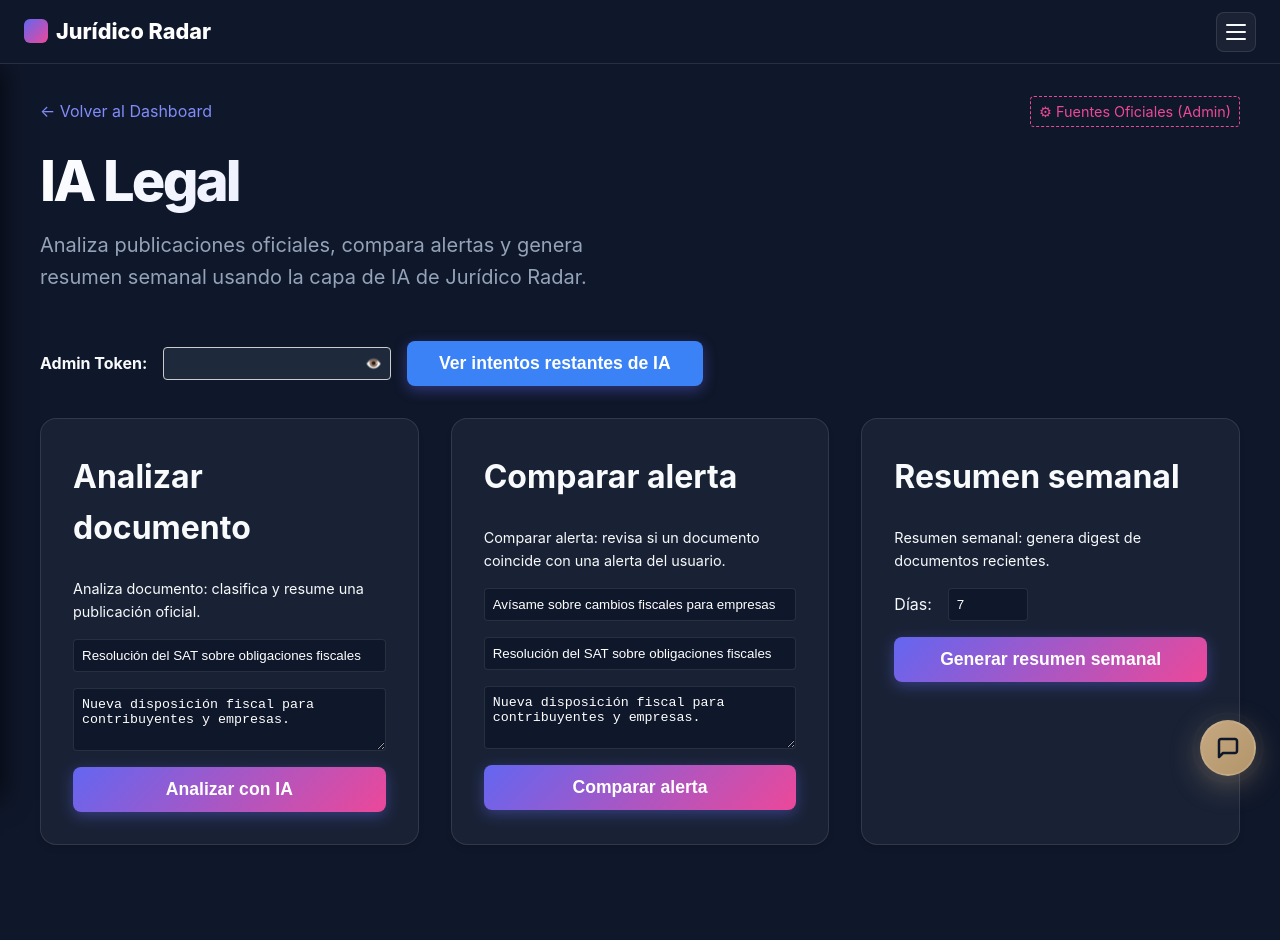
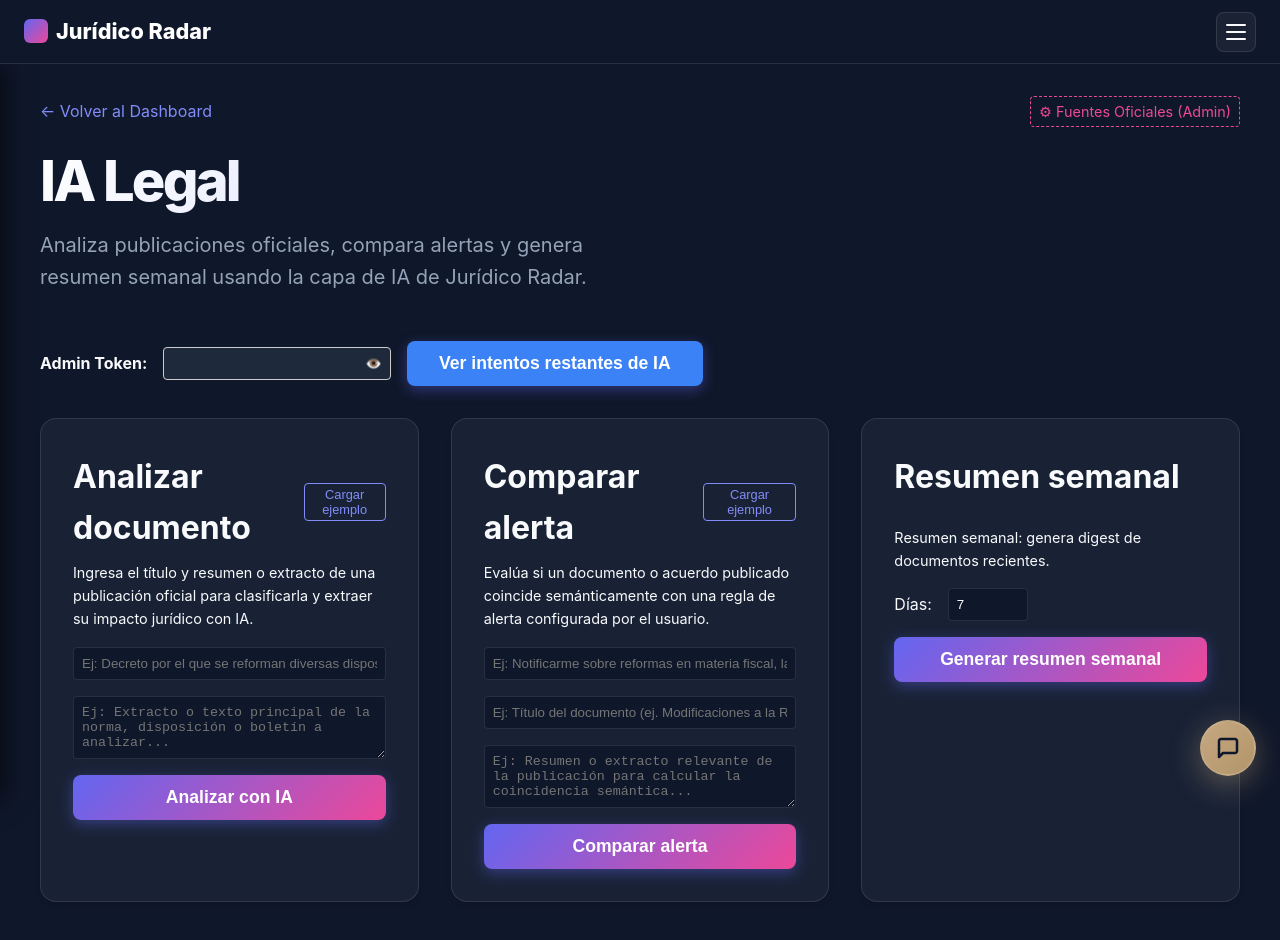
Before and after one commit to Antonio-valenzuela/Radar-Juridico-WEB, a Next.js app: page /ai in a window 1280 px wide. Shown: the top 940 px of the page. Built offline with nearby package versions, Linux system fonts and the light colour scheme.

Commit message:
fix(ai-ui): limpia campos de texto prellenados y agrega placeholders descriptivos con boton de cargar ejemplo

```diff
--- a/app/ai/page.tsx
+++ b/app/ai/page.tsx
@@ -28,18 +28,29 @@ export default function AILegalPage() {
     setAdminToken(v);
   };
 
-  const [analyzeTitle, setAnalyzeTitle] = useState('Resolución del SAT sobre obligaciones fiscales');
-  const [analyzeSummary, setAnalyzeSummary] = useState('Nueva disposición fiscal para contribuyentes y empresas.');
+  const [analyzeTitle, setAnalyzeTitle] = useState('');
+  const [analyzeSummary, setAnalyzeSummary] = useState('');
   const [analyzeResult, setAnalyzeResult] = useState<any>(null);
   const [analyzeLoading, setAnalyzeLoading] = useState(false);
   const [analyzeError, setAnalyzeError] = useState('');
 
-  const [matchRule, setMatchRule] = useState('Avísame sobre cambios fiscales para empresas');
-  const [matchTitle, setMatchTitle] = useState('Resolución del SAT sobre obligaciones fiscales');
-  const [matchSummary, setMatchSummary] = useState('Nueva disposición fiscal para contribuyentes y empresas.');
+  const [matchRule, setMatchRule] = useState('');
+  const [matchTitle, setMatchTitle] = useState('');
+  const [matchSummary, setMatchSummary] = useState('');
   const [matchResult, setMatchResult] = useState<any>(null);
   const [matchLoading, setMatchLoading] = useState(false);
   const [matchError, setMatchError] = useState('');
+
+  const loadAnalyzeSample = () => {
+    setAnalyzeTitle('Resolución Miscelánea Fiscal sobre obligaciones de contribuyentes');
+    setAnalyzeSummary('Publicación del SAT que modifica disposiciones en materia de declaraciones periódicas, firma electrónica y comprobantes fiscales digitales.');
+  };
+
+  const loadMatchSample = () => {
+    setMatchRule('Avísame sobre cambios fiscales e impuestos aplicables a empresas');
+    setMatchTitle('Resolución del SAT sobre obligaciones fiscales corporativas');
+    setMatchSummary('Nueva disposición fiscal dictada para contribuyentes morales con ajustes a plazos de facturación.');
+  };
 
   const [digestDays, setDigestDays] = useState(7);
   const [digestResult, setDigestResult] = useState<any>(null);
@@ -288,17 +299,28 @@ export default function AILegalPage() {
       <div className="grid">
         {/* Card 1: Analizar documento */}
         <div className="glass-card">
-          <h2>Analizar documento</h2>
-          <p className="text-muted" style={{ marginBottom: '1rem', fontSize: '0.9rem' }}>Analiza documento: clasifica y resume una publicación oficial.</p>
+          <div style={{ display: 'flex', justifyContent: 'space-between', alignItems: 'center', marginBottom: '0.5rem' }}>
+            <h2 style={{ margin: 0 }}>Analizar documento</h2>
+            <button
+              type="button"
+              onClick={loadAnalyzeSample}
+              style={{ background: 'transparent', border: '1px solid var(--accent)', color: 'var(--accent)', padding: '0.2rem 0.5rem', borderRadius: '4px', fontSize: '0.8rem', cursor: 'pointer' }}
+            >
+              Cargar ejemplo
+            </button>
+          </div>
+          <p className="text-muted" style={{ marginBottom: '1rem', fontSize: '0.9rem' }}>
+            Ingresa el título y resumen o extracto de una publicación oficial para clasificarla y extraer su impacto jurídico con IA.
+          </p>
           <form onSubmit={handleAnalyze} style={{ display: 'flex', flexDirection: 'column', gap: '1rem' }}>
             <input
-              placeholder="Título"
+              placeholder="Ej: Decreto por el que se reforman diversas disposiciones de la Ley del Impuesto sobre la Renta..."
               value={analyzeTitle}
               onChange={e => setAnalyzeTitle(e.target.value)}
               style={{ padding: '0.5rem', borderRadius: '4px', background: '#0f172a', color: 'white', border: '1px solid var(--card-border)' }}
             />
             <textarea
-              placeholder="Resumen"
+              placeholder="Ej: Extracto o texto principal de la norma, disposición o boletín a analizar..."
               value={analyzeSummary}
               onChange={e => setAnalyzeSummary(e.target.value)}
               rows={3}
@@ -335,23 +357,34 @@ export default function AILegalPage() {
 
         {/* Card 2: Comparar alerta */}
         <div className="glass-card">
-          <h2>Comparar alerta</h2>
-          <p className="text-muted" style={{ marginBottom: '1rem', fontSize: '0.9rem' }}>Comparar alerta: revisa si un documento coincide con una alerta del usuario.</p>
+          <div style={{ display: 'flex', justifyContent: 'space-between', alignItems: 'center', marginBottom: '0.5rem' }}>
+            <h2 style={{ margin: 0 }}>Comparar alerta</h2>
+            <button
+              type="button"
+              onClick={loadMatchSample}
+              style={{ background: 'transparent', border: '1px solid var(--accent)', color: 'var(--accent)', padding: '0.2rem 0.5rem', borderRadius: '4px', fontSize: '0.8rem', cursor: 'pointer' }}
+            >
+              Cargar ejemplo
+            </button>
+          </div>
+          <p className="text-muted" style={{ marginBottom: '1rem', fontSize: '0.9rem' }}>
+            Evalúa si un documento o acuerdo publicado coincide semánticamente con una regla de alerta configurada por el usuario.
+          </p>
           <form onSubmit={handleMatch} style={{ display: 'flex', flexDirection: 'column', gap: '1rem' }}>
             <input
-              placeholder="Regla de alerta"
+              placeholder="Ej: Notificarme sobre reformas en materia fiscal, laboral o de seguridad social..."
               value={matchRule}
               onChange={e => setMatchRule(e.target.value)}
               style={{ padding: '0.5rem', borderRadius: '4px', background: '#0f172a', color: 'white', border: '1px solid var(--card-border)' }}
             />
             <input
-              placeholder="Título del documento"
+              placeholder="Ej: Título del documento (ej. Modificaciones a la RMF en materia tributaria)..."
               value={matchTitle}
               onChange={e => setMatchTitle(e.target.value)}
               style={{ padding: '0.5rem', borderRadius: '4px', background: '#0f172a', color: 'white', border: '1px solid var(--card-border)' }}
             />
             <textarea
-              placeholder="Resumen del documento"
+              placeholder="Ej: Resumen o extracto relevante de la publicación para calcular la coincidencia semántica..."
               value={matchSummary}
               onChange={e => setMatchSummary(e.target.value)}
               rows={3}
```
